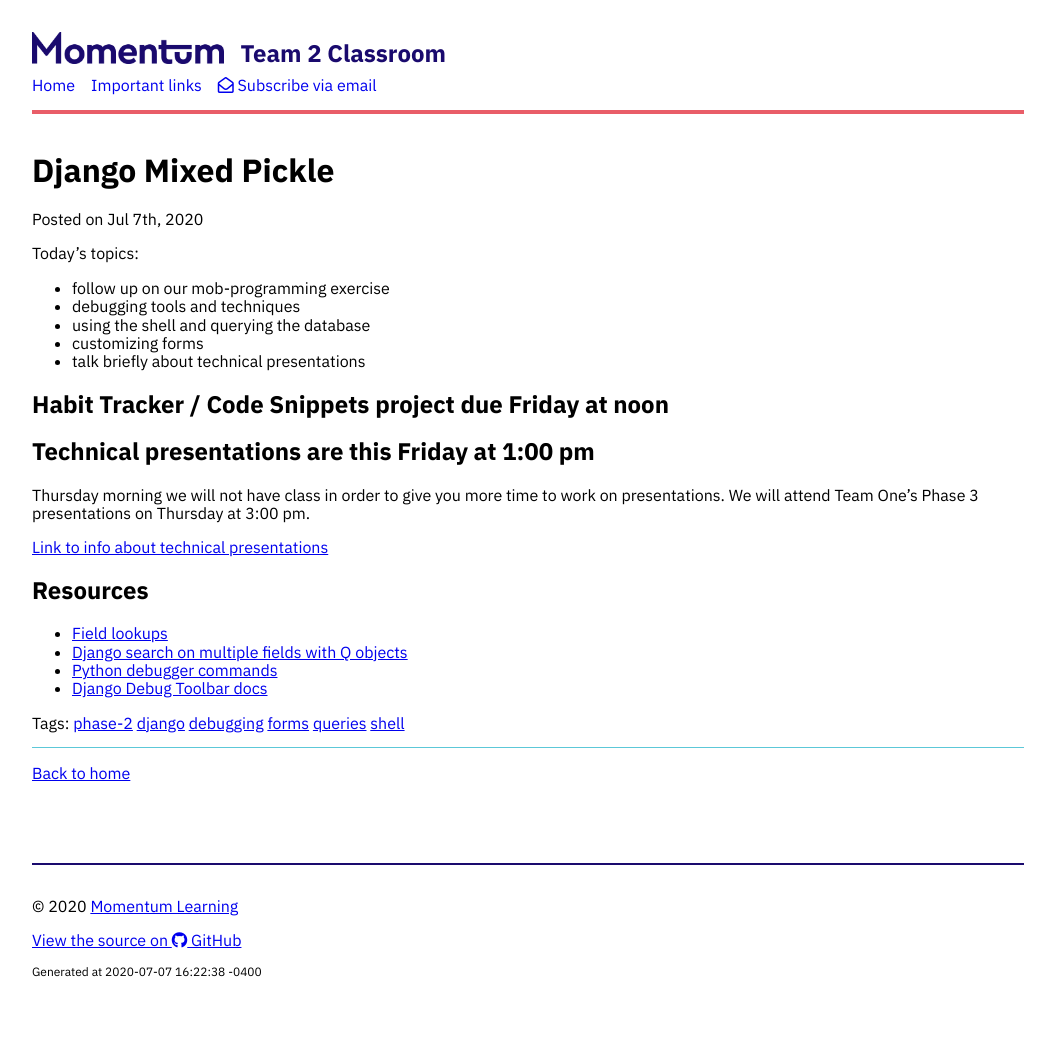
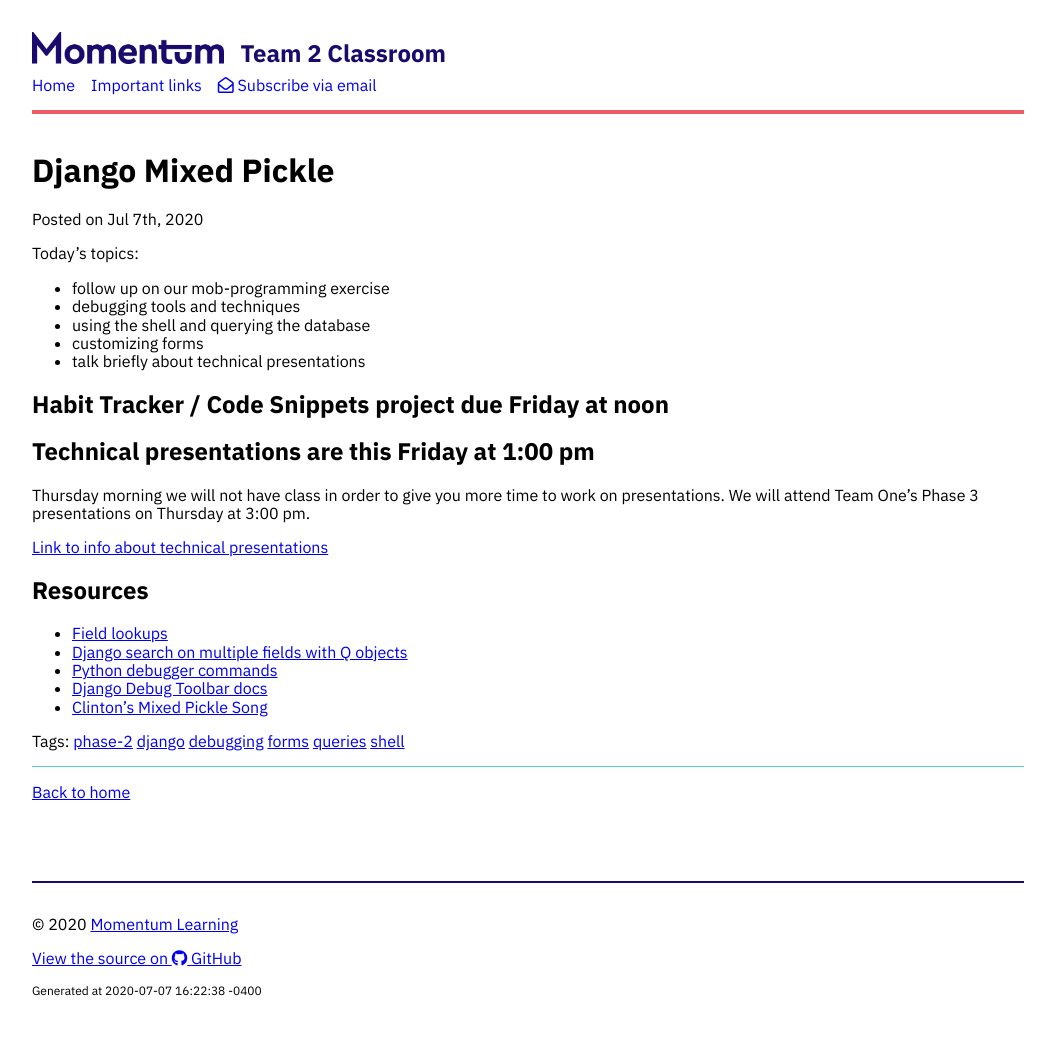
Before and after one commit to momentum-team-3/momentum-team-3.github.io, a Jekyll site: the page built from _posts/2020-07-07-django-forms.md, in a window 1280 px wide. Shown: the whole page, without its empty margins (112-1167 px from the left). Built offline with Jekyll 4.4.1, drawn with Linux system fonts in a browser that asks for light colours; nearby versions of some CDN libraries.

Commit message:
Add link to mixed pickle song

```diff
--- a/_posts/2020-07-07-django-forms.md
+++ b/_posts/2020-07-07-django-forms.md
@@ -26,3 +26,4 @@ Thursday morning we will not have class in order to give you more time to work o
 - [Django search on multiple fields with Q objects](http://www.learningaboutelectronics.com/Articles/How-to-search-multiple-columns-of-a-database-table-in-Django-with-Q-objects.php)
 - [Python debugger commands](https://docs.python.org/3/library/pdb.html?highlight=debugger#debugger-commands)
 - [Django Debug Toolbar docs](https://django-debug-toolbar.readthedocs.io/en/latest/)
+- [Clinton's Mixed Pickle Song](https://www.youtube.com/watch?v=gBV7SwuO-_w)
```
